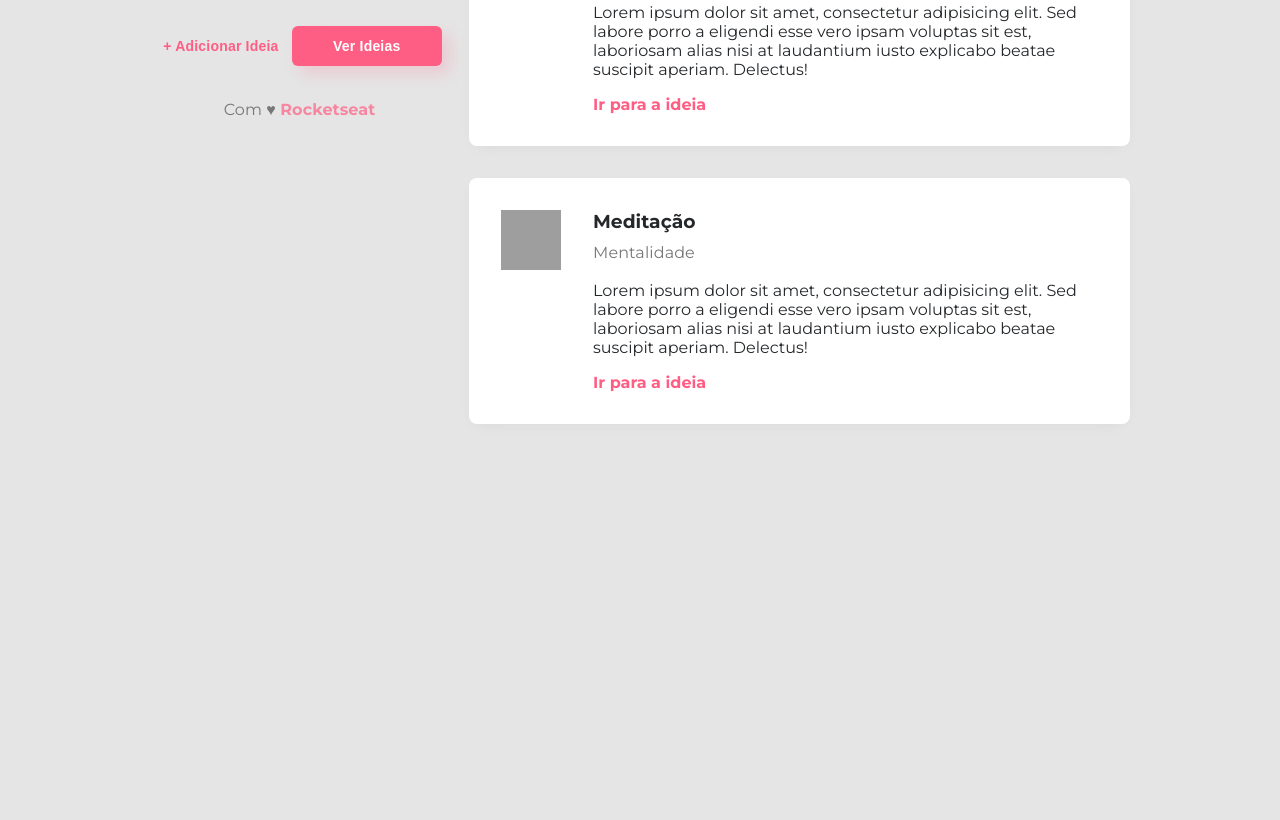
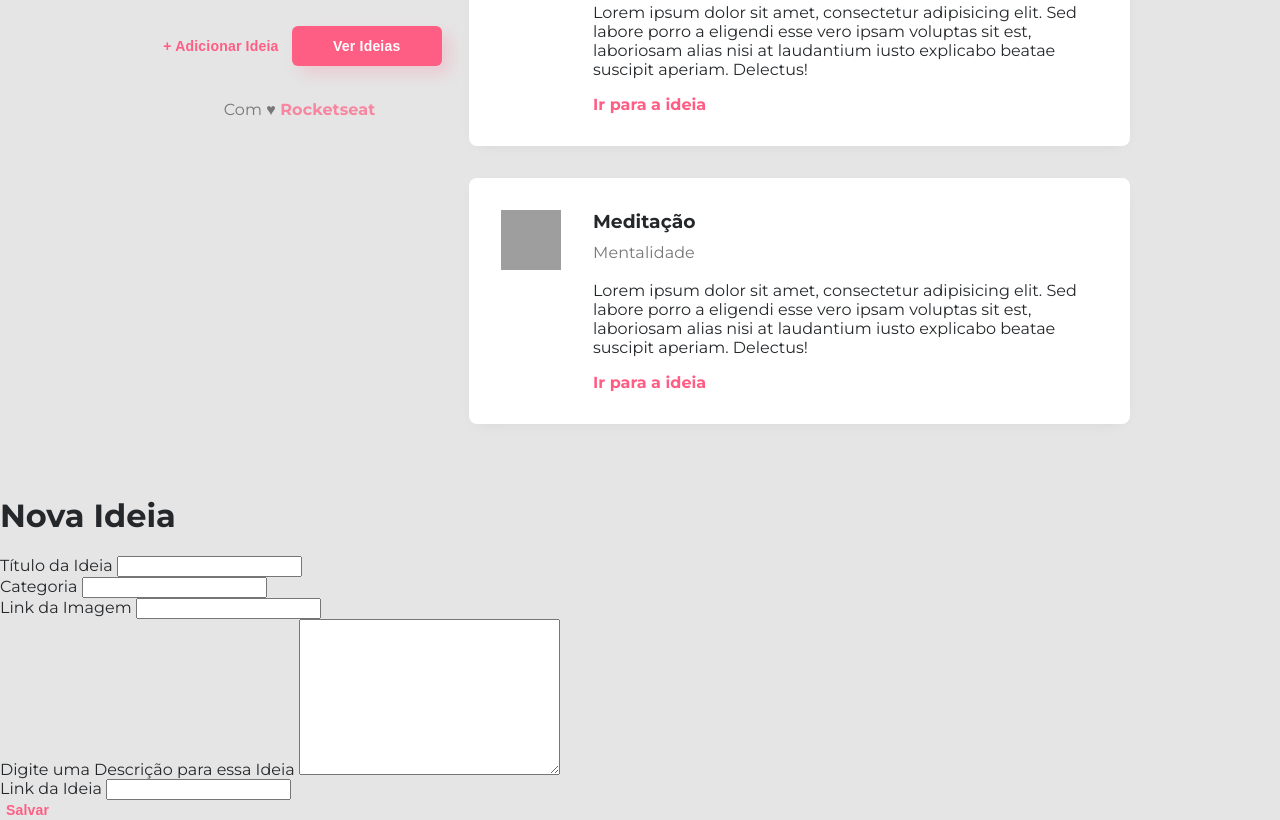
Before and after one commit to christyanbrayan/casa-criativa, a plain HTML site: page index.html in a window 1280 px wide. Shown: the part 418-1238 px from the top of the page. Before the commit the page ends 914 px from the top, so only its background shows below. Drawn offline with Linux system fonts and the light colour scheme; grey boxes are pictures that could not be loaded.

Commit message:
day two - html form

```diff
--- a/index.html
+++ b/index.html
@@ -86,6 +86,42 @@
       </section>
   </div>
 
+  <div id="modal">
+    <div class="content">
+      <h1> Nova Ideia </h1>
+      <form action="">
+
+      <div class="input-wrapper">
+        <label for="title"> Título da Ideia </label>
+        <input type="text" name="title">
+      </div>
+
+      <div class="input-wrapper">
+        <label for="category"> Categoria </label>
+        <input type="text" name="category">
+      </div>
+
+      <div class="input-wrapper">
+        <label for="image"> Link da Imagem </label>
+        <input type="url" name="image">
+      </div>
+
+      <div class="input-wrapper">
+        <label for="description"> Digite uma Descrição para essa Ideia </label>
+        <textarea name="description" cols="30" rows="10"></textarea>
+      </div>
+
+      <div class="input-wrapper">
+        <label for="link"> Link da Ideia </label>
+        <input type="url" name="link">
+      </div>
+
+      <button> Salvar </button>
+
+      </form>
+    </div>
+  </div>
+
   <script src="scripts.js"></script>
 
 </body>
```
